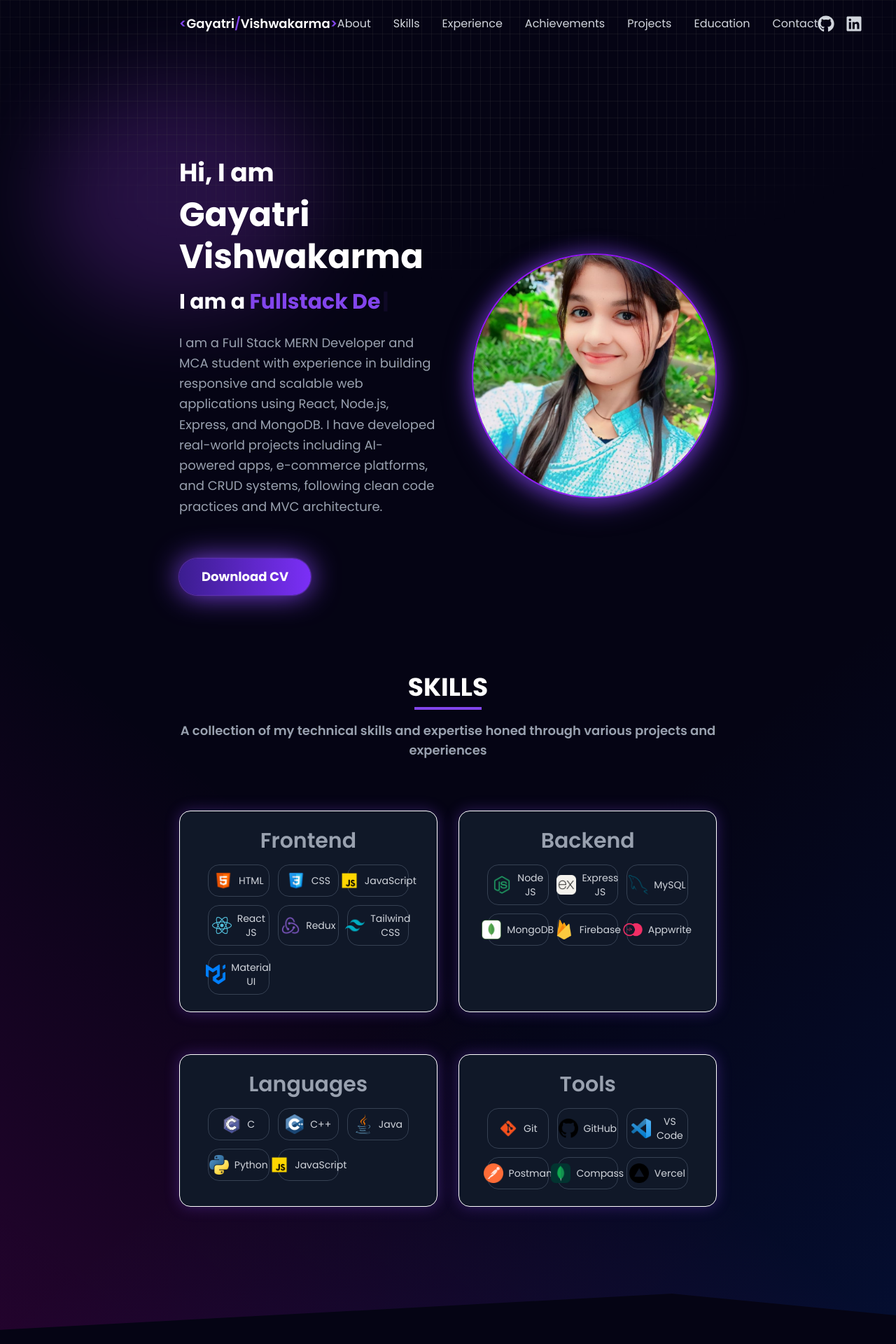
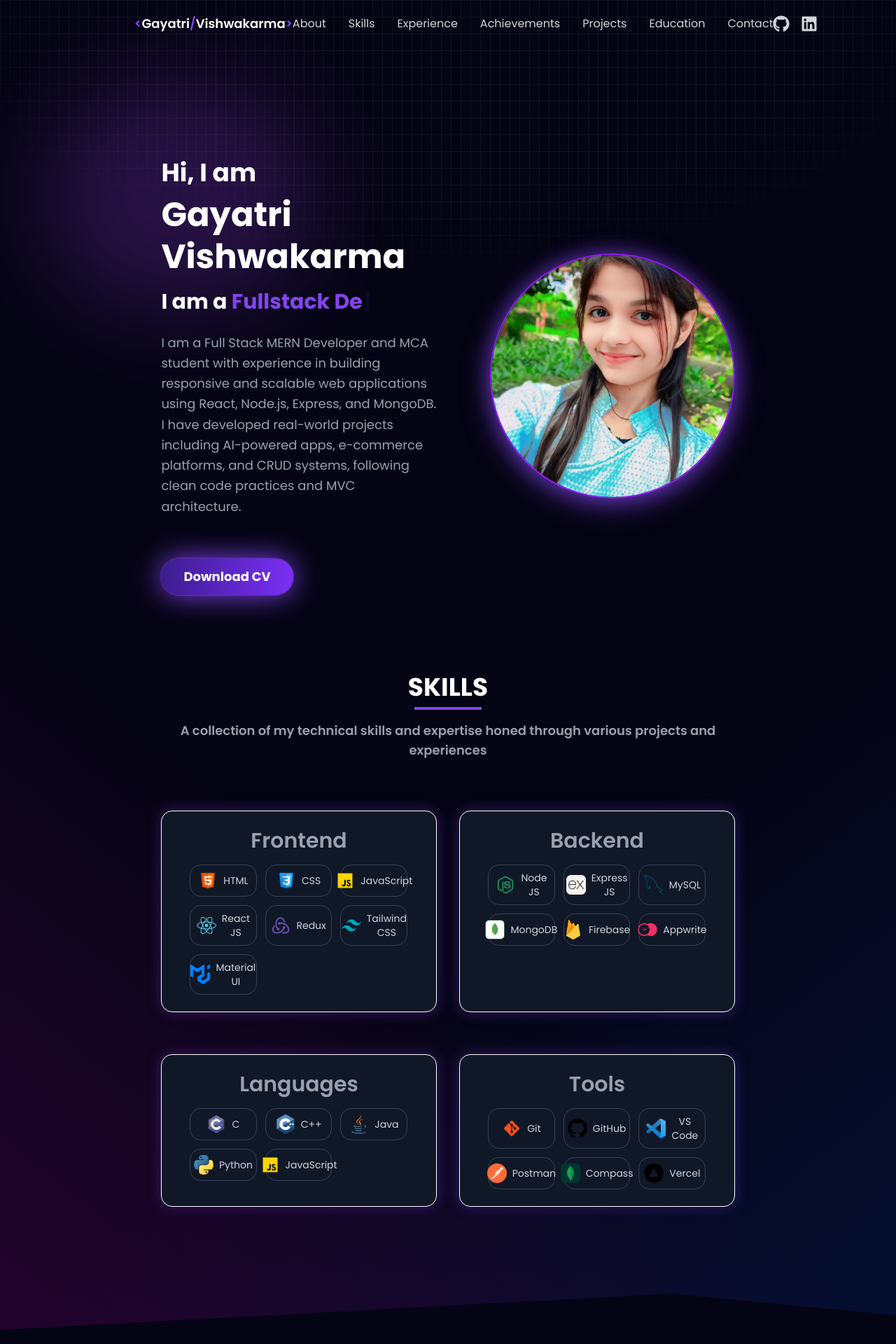
Before and after one commit to Gayatri-Vishwa/portfolio, a React (Vite) app: page / in a window 1280 px wide. Shown: the top 1920 px of the page at 70% size. Built offline with nearby package versions, Linux system fonts and the light colour scheme; the HTML template or start-up script is replaced by a standard one.

Commit message:
added Achievement component

```diff
--- a/src/components/About/About.jsx
+++ b/src/components/About/About.jsx
@@ -9,7 +9,7 @@ function About() {
   return (
     <section
       id="about"
-      className="py-4 px-[7vw] lg:px-[20vw] font-sans mt-16 md:mt-24 lg:mt-32  "
+      className="py-4 px-[7vw] lg:px-[18vw] font-sans mt-16 md:mt-24 lg:mt-32  "
     >
       <div className="flex flex-col-reverse md:flex-row justify-center items-center gap-8">
         {/* Left Side */}
@@ -35,15 +35,7 @@ function About() {
               delaySpeed={1000}
             />
           </h3>
-          {/* About Paragraph */}
-          {/* <p className="text-base sm:text-lg md:text-lg text-gray-400 mb-10 mt-6 leading-relaxed">
-            I’m a passionate Full Stack MERN Developer and MCA student who
-            enjoys building responsive and user-friendly web applications. As a
-            fresher, I focus on learning by building real-world projects,
-            writing clean and maintainable code, and continuously improving my
-            development skills. I’m eager to grow as a developer and contribute
-            to meaningful products.
-          </p> */}
+
  <p className="text-base sm:text-lg md:text-lg text-gray-400 mb-10 mt-6 leading-relaxed">
   I am a Full Stack MERN Developer and MCA student with experience in building
   responsive and scalable web applications using React, Node.js, Express, and
--- a/src/components/Achievement/Achievements.jsx
+++ b/src/components/Achievement/Achievements.jsx
@@ -16,7 +16,7 @@ const Achievements = () => {
   return (
     <section
       id="achievements"
-      className="py-24 pb-24 px-[12vw] md:px-[7vw] lg:px-[20vw] font-sans relative overflow-hidden"
+      className="py-24 pb-24 px-[12vw] md:px-[7vw] lg:px-[18vw] font-sans relative overflow-hidden"
       style={{
         backgroundImage: `
           linear-gradient(38.73deg, rgba(204,0,187,0.15) 0%, rgba(201,32,184,0) 50%),
--- a/src/components/Contact/Contact.jsx
+++ b/src/components/Contact/Contact.jsx
@@ -49,7 +49,7 @@ const Contact = () => {
   return (
     <section
       id="contact"
-      className="flex flex-col items-center justify-center py-24 px-[12vw] md:px-[7vw] lg:px-[20vw]"
+      className="flex flex-col items-center justify-center py-24 px-[12vw] md:px-[7vw] lg:px-[18vw]"
           style={{
         backgroundImage: `
           linear-gradient(38.73deg, rgba(204,0,187,0.15) 0%, rgba(201,32,184,0) 50%),
--- a/src/components/Navbar/Navbar.jsx
+++ b/src/components/Navbar/Navbar.jsx
@@ -41,7 +41,7 @@ const Navbar = () => {
 
   return (
     <nav
-      className={`fixed top-0 w-full z-50 transition duration-300 px-[7vw] md:px-[7vw] lg:px-[20vw] ${
+      className={`fixed top-0 w-full z-50 transition duration-300 px-[7vw] md:px-[7vw] lg:px-[15vw] ${
         isScrolled
           ? "bg-[#050414] bg-opacity-50 backdrop-blur-2xl shadow-md"
           : "bg-transparent"
--- a/src/components/Skills/Skills.jsx
+++ b/src/components/Skills/Skills.jsx
@@ -6,7 +6,7 @@ function Skills() {
   return (
     <section
       id="skills"
-      className="py-24 pb-24 px-[12vw] md:px-[7vw] lg:px-[20vw] font-sans bg-skills-gradient clip-path-custom"
+      className="py-24 pb-24 px-[12vw] md:px-[7vw] lg:px-[18vw] font-sans bg-skills-gradient clip-path-custom"
          style={{
         backgroundImage: `
           linear-gradient(38.73deg, rgba(204,0,187,0.15) 0%, rgba(201,32,184,0) 50%),
--- a/src/components/Work/Work.jsx
+++ b/src/components/Work/Work.jsx
@@ -18,7 +18,7 @@ const Work = () => {
   return (
     <section
       id="work"
-      className="py-24 pb-24 px-[12vw] md:px-[7vw] lg:px-[20vw] font-sans relative  overflow-hidden"
+      className="py-24 pb-24 px-[12vw] md:px-[7vw] lg:px-[18vw] font-sans relative  overflow-hidden"
 
 
             style={{
```
